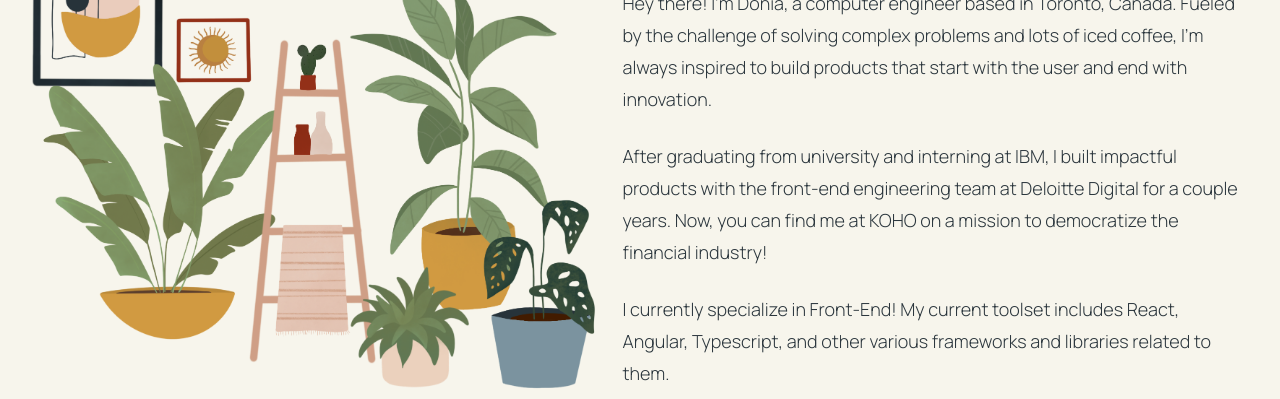
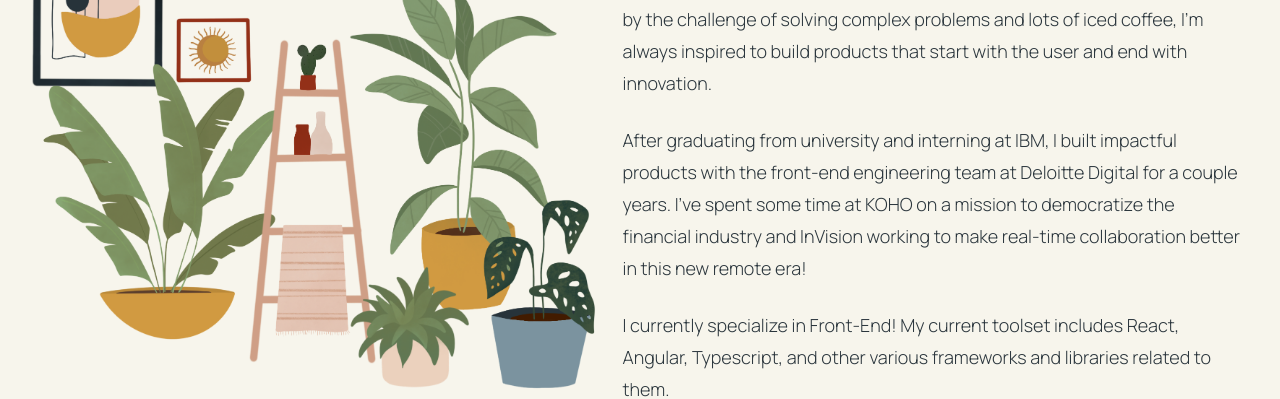
Before and after one commit to doniawamer/website3.0, a React (Create React App) app: page / in a window 1280 px wide. Shown: the part 1100-1499 px from the top of the page. Built offline with nearby package versions, Linux system fonts and the light colour scheme.

Commit message:
Update copy.js

```diff
--- a/src/assets/fonts/copy/copy.js
+++ b/src/assets/fonts/copy/copy.js
@@ -13,7 +13,7 @@ let copy = {
         "Title": "About me",
         "Body": [
             "Hey there! I’m Donia, a computer engineer based in Toronto, Canada. Fueled by the challenge of solving complex problems and lots of iced coffee, I’m always inspired to build products that start with the user and end with innovation.",
-            "After graduating from university and interning at IBM, I built impactful products with the front-end engineering team at Deloitte Digital for a couple years. Now, you can find me at KOHO on a mission to democratize the financial industry!",
+            "After graduating from university and interning at IBM, I built impactful products with the front-end engineering team at Deloitte Digital for a couple years. I've spent some time at KOHO on a mission to democratize the financial industry and InVision working to make real-time collaboration better in this new remote era!",
             "I currently specialize in Front-End! My current toolset includes React, Angular, Typescript, and other various frameworks and libraries related to them. "
         ]
     },
```
